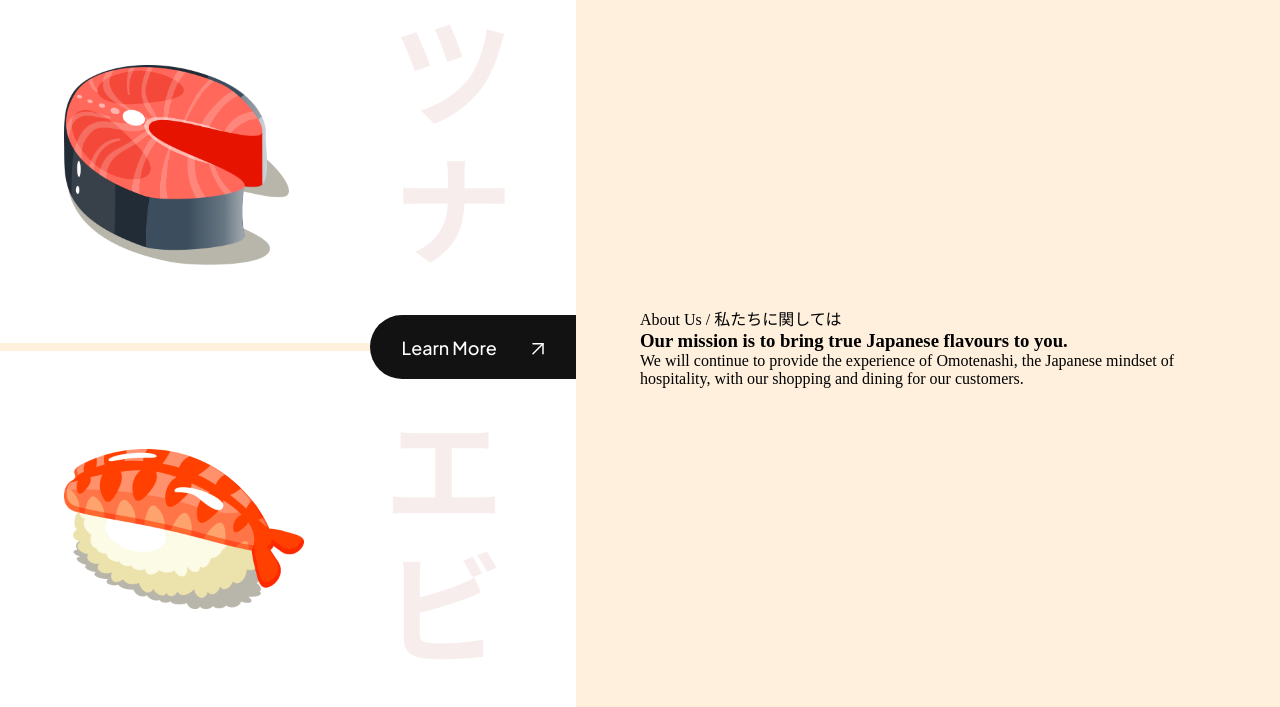
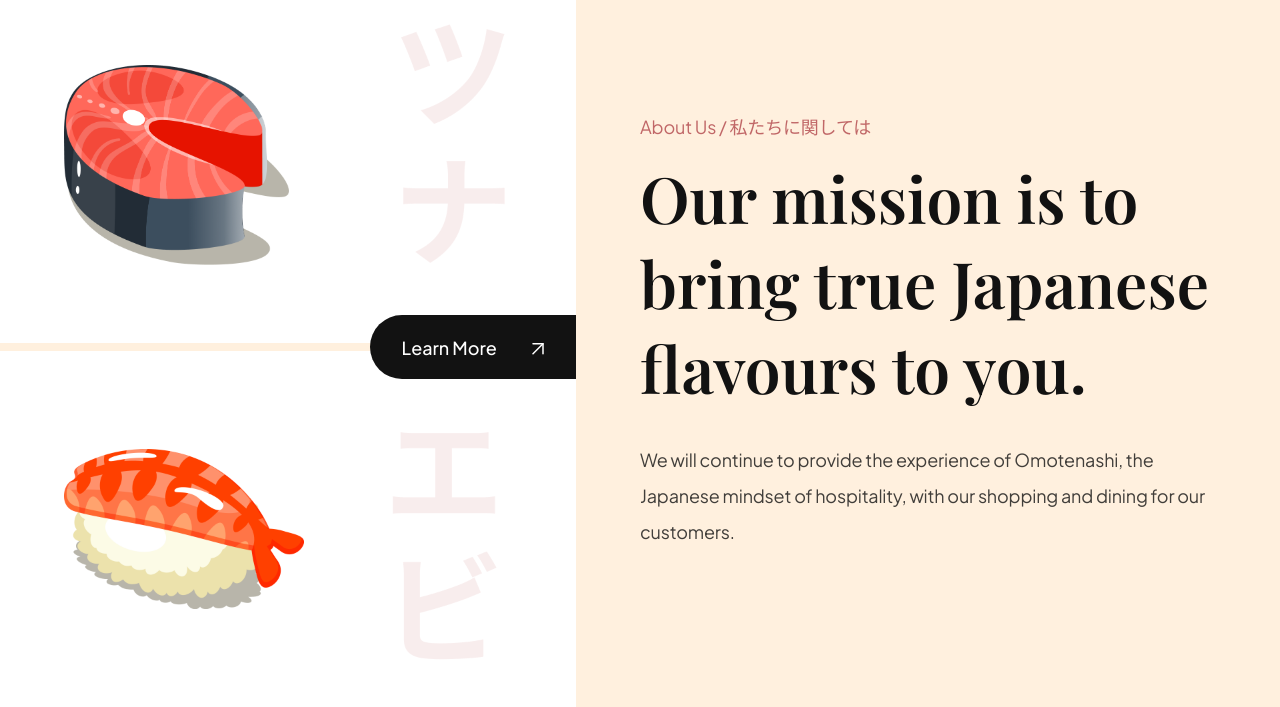
Before and after one commit to dasariprashant0/sushi_Project_html_css_website, a website built with Vite: page index.html in a window 1280 px wide. Shown: the part 812-1519 px from the top of the page. Built offline with nearby package versions, Linux system fonts and the light colour scheme.

Commit message:
added the repeating classes in index.css file

```diff
--- a/css/style.css
+++ b/css/style.css
@@ -37,7 +37,6 @@
 
 body {
   max-width: 1280px;
-  /* border: 1px solid black; */
   margin: 0 auto;
   background-color: var(--color-creamson);
 }
@@ -52,3 +51,31 @@ a {
   justify-content: center;
   align-items: center;
 }
+
+.sushi__subtitle {
+  font-size: 18px;
+  font-weight: 400;
+  font-family: var(--plus-jakarta-sans);
+  color: var(--primary-color);
+  opacity: 0.8;
+  letter-spacing: -0.01em;
+}
+
+.sushi__title {
+  font-size: 64px;
+  font-weight: 600;
+  font-family: var(--playfair-display);
+  color: var(--secondary-color);
+  margin-top: 16px;
+}
+
+.sushi__description {
+  font-size: 18px;
+  font-weight: 400;
+  font-family: var(--plus-jakarta-sans);
+  line-height: 36px;
+  letter-spacing: -0.01em;
+  color: var(--secondary-color);
+  opacity: 0.8;
+  margin: 32px 0px;
+}
```
